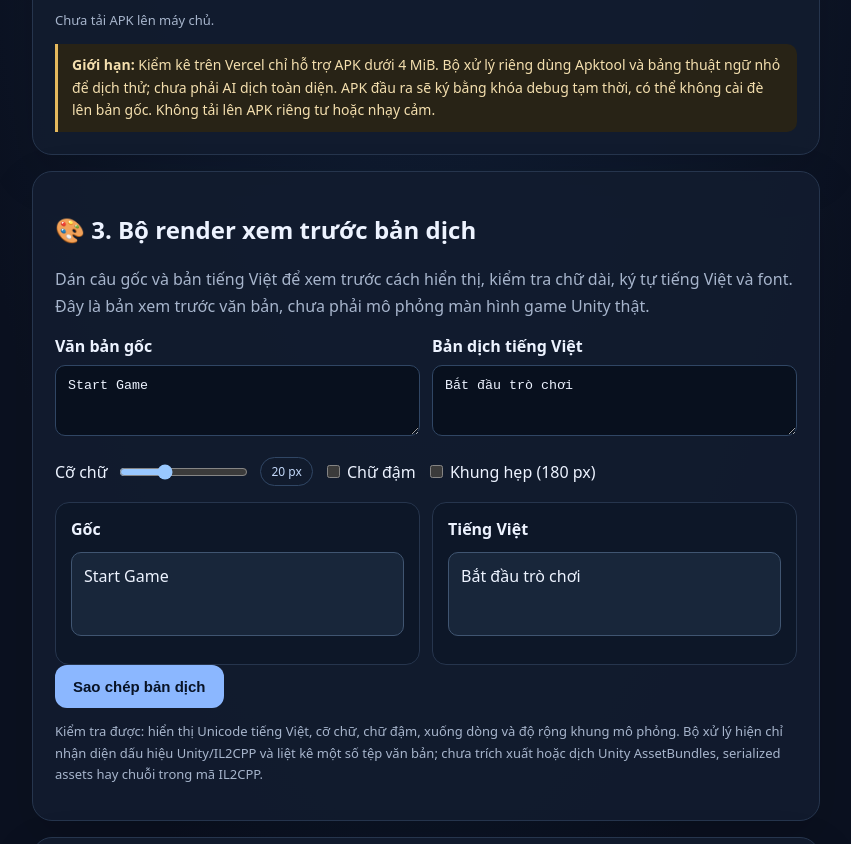
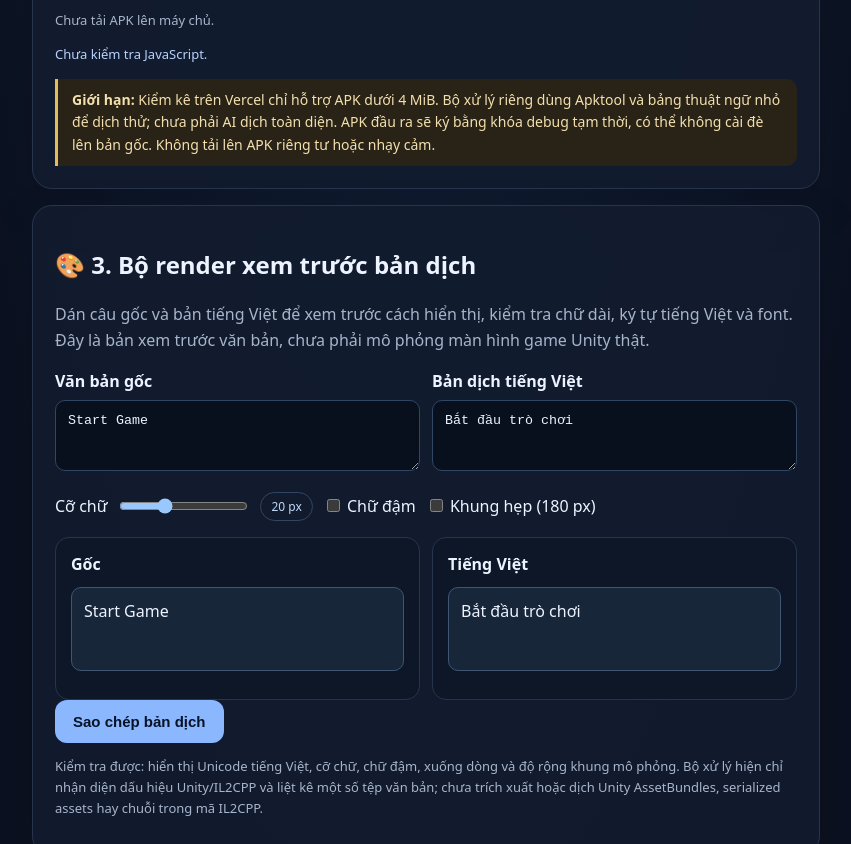
Before and after one commit to zhaxuan92-star/Kho-t-ng-h-p, a website: page index.html in a window 1280 px wide. Shown: the part 1018-1862 px from the top of the page, without its empty margins (214-1065 px from the left). Drawn offline with Linux system fonts and the light colour scheme.

```diff
--- a/index.html
+++ b/index.html
@@ -13,7 +13,7 @@
 <header class="hero"><span class="tag">BẢN THỬ NGHIỆM GIAO DIỆN</span><h1>Việt hóa APK<br>ngay trên điện thoại</h1><p>Tải tệp APK lên để bắt đầu quy trình kiểm tra. Mục tiêu là dịch các chuỗi giao diện sang tiếng Việt, giữ nguyên mã định danh và đóng gói lại khi có bộ xử lý máy chủ tương thích.</p></header>
 <section class="panel"><h2>1. Chọn tệp APK</h2><p>Chọn một APK mà bạn có quyền chỉnh sửa. Tệp chỉ được chọn trong trình duyệt ở bước này.</p>
 <div class="drop"><strong>📦 Chọn APK từ điện thoại</strong><p class="small">Định dạng .apk · Không cài đặt hoặc chạy tệp đã tải lên</p><label class="btn" for="apk">Chọn tệp APK</label><input class="file" id="apk" type="file" accept=".apk,application/vnd.android.package-archive"><div class="filename" id="filename">Chưa chọn tệp</div></div>
-<div class="row"><button class="btn" id="start" disabled>Kiểm tra tệp</button><span class="tag">Kiểm kê nhanh · 4 MiB</span></div><div style="margin-top:18px"><label for="workerUrl"><b>Địa chỉ bộ xử lý APK</b></label><input id="workerUrl" type="url" value="https://vzcomm-apk-worker.onrender.com" placeholder="https://ten-dich-vu.onrender.com" style="display:block;width:100%;margin-top:8px;padding:13px;border-radius:10px;border:1px solid #304664;background:#08101e;color:#edf3ff" autocomplete="url"><p class="small">Bộ xử lý riêng đặt giới hạn ứng dụng 900 MiB (dưới 1 GB). Kiểm kê nhanh trên Vercel vẫn chỉ nhận 4 MiB. Giới hạn thực tế còn phụ thuộc Render, RAM, thời gian xử lý và dung lượng giải nén.</p><div class="row"><button class="btn" id="checkWorker" type="button">Kiểm tra kết nối máy chủ</button><span id="workerState" class="tag">Chưa kiểm tra</span></div><button class="btn" id="translate" disabled style="margin-top:12px">Tải lên máy chủ, dịch thử và đóng gói APK</button></div><p id="status" aria-live="polite" class="small">Chưa tải APK lên máy chủ.</p><div class="step" id="uploadDetails" style="display:none;margin-top:12px"><b>Trạng thái tải lên</b><p id="uploadState" class="small" aria-live="polite">Đang chờ.</p><progress id="uploadProgress" max="100" value="0" style="width:100%;height:12px"></progress><p id="uploadPercent" class="small">0%</p></div>
+<div class="row"><button class="btn" id="start" disabled>Kiểm tra tệp</button><span class="tag">Kiểm kê nhanh · 4 MiB</span></div><div style="margin-top:18px"><label for="workerUrl"><b>Địa chỉ bộ xử lý APK</b></label><input id="workerUrl" type="url" value="https://vzcomm-apk-worker.onrender.com" placeholder="https://ten-dich-vu.onrender.com" style="display:block;width:100%;margin-top:8px;padding:13px;border-radius:10px;border:1px solid #304664;background:#08101e;color:#edf3ff" autocomplete="url"><p class="small">Bộ xử lý riêng đặt giới hạn ứng dụng 900 MiB (dưới 1 GB). Kiểm kê nhanh trên Vercel vẫn chỉ nhận 4 MiB. Giới hạn thực tế còn phụ thuộc Render, RAM, thời gian xử lý và dung lượng giải nén.</p><div class="row"><button class="btn" id="checkWorker" type="button">Kiểm tra kết nối máy chủ</button><span id="workerState" class="tag">Chưa kiểm tra</span></div><button class="btn" id="translate" disabled style="margin-top:12px">Tải lên máy chủ, dịch thử và đóng gói APK</button></div><p id="status" aria-live="polite" class="small">Chưa tải APK lên máy chủ.</p><p id="controllerState" aria-live="polite" class="small" style="color:#b8d2ff">Chưa kiểm tra JavaScript.</p><div class="step" id="uploadDetails" style="display:none;margin-top:12px"><b>Trạng thái tải lên</b><p id="uploadState" class="small" aria-live="polite">Đang chờ.</p><progress id="uploadProgress" max="100" value="0" style="width:100%;height:12px"></progress><p id="uploadPercent" class="small">0%</p></div>
 <div class="notice"><b>Giới hạn:</b> Kiểm kê trên Vercel chỉ hỗ trợ APK dưới 4 MiB. Bộ xử lý riêng dùng Apktool và bảng thuật ngữ nhỏ để dịch thử; chưa phải AI dịch toàn diện. APK đầu ra sẽ ký bằng khóa debug tạm thời, có thể không cài đè lên bản gốc. Không tải lên APK riêng tư hoặc nhạy cảm.</div><pre id="report" style="white-space:pre-wrap;overflow-wrap:anywhere;background:#08101e;padding:14px;border-radius:12px;display:none;max-height:360px;overflow:auto"></pre></section>
 
 <section class="panel" id="render-preview"><h2>🎨 3. Bộ render xem trước bản dịch</h2>
```
